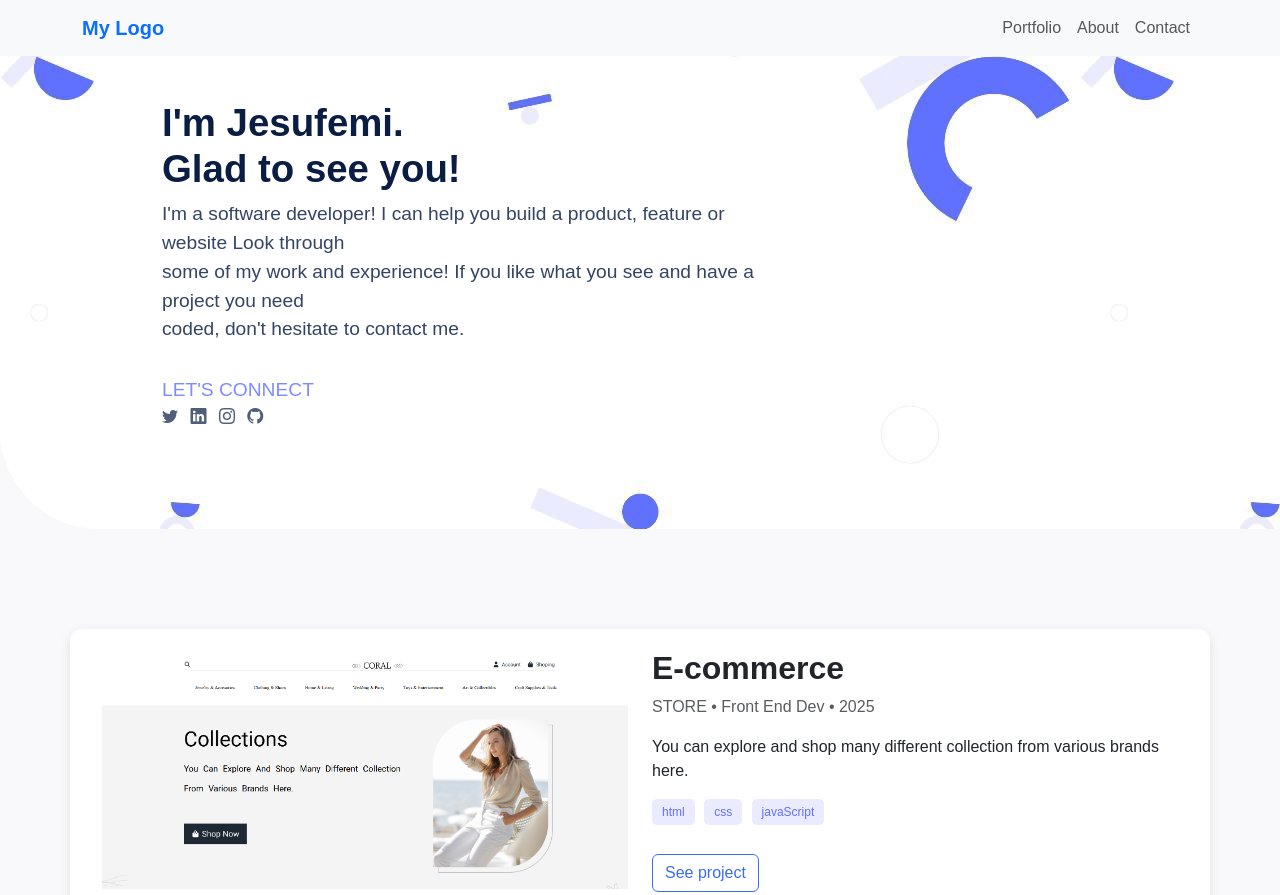
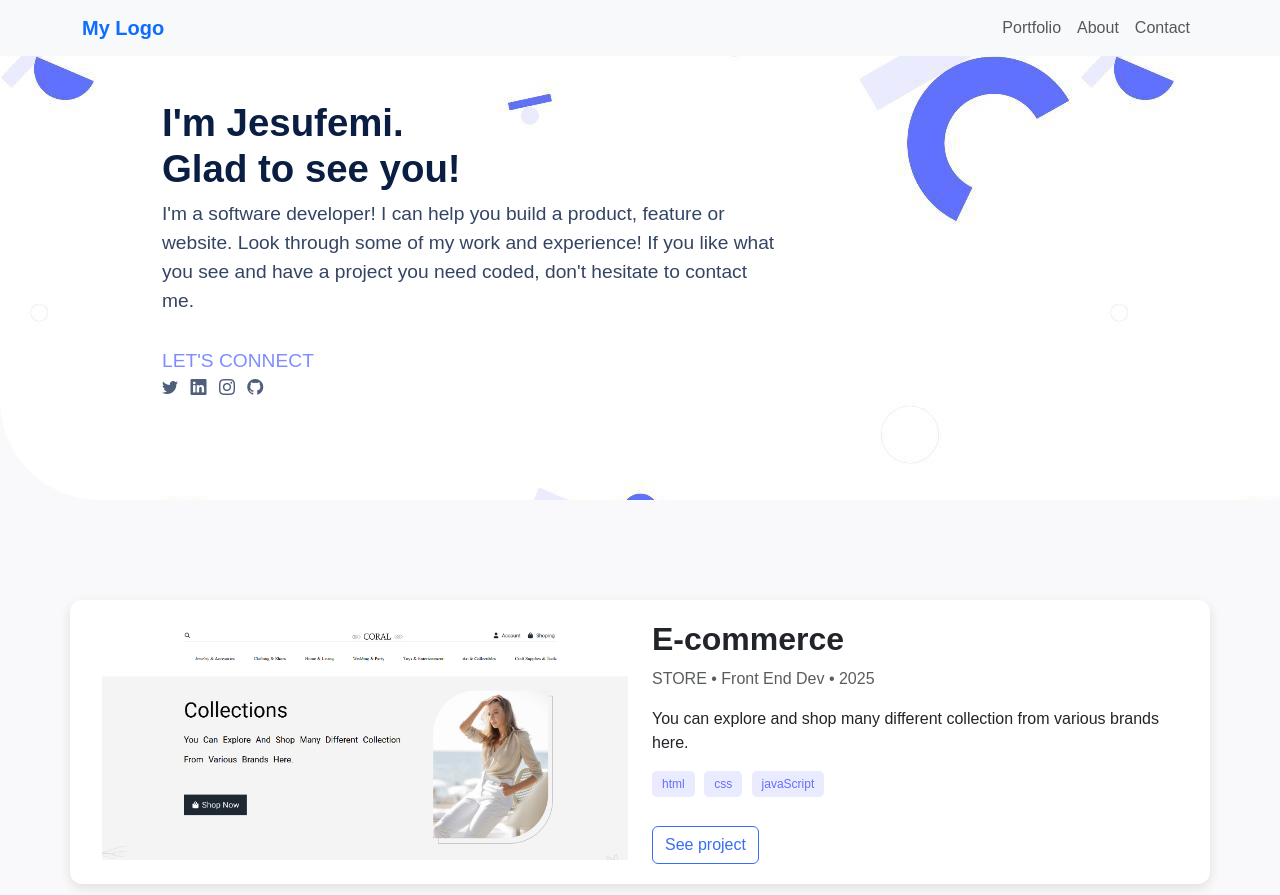
Before and after one commit to fmnla07/Project-portfolio, a plain HTML site: page index.html in a window 1280 px wide. Shown: the top 895 px of the page. Drawn offline with nearby package versions, Linux system fonts and the light colour scheme.

Commit message:
Updated HTML

```diff
--- a/index.html
+++ b/index.html
@@ -25,16 +25,16 @@
         </div>
     </nav>
 
-    <section class="top-section text-center text-md-start">
+    <section class="top-section text-md-start">
         <div class="top-text row align-items-center col-md-7">
             <h1 class="fw-bold">
                 I'm Jesufemi.<br>
                 Glad to see you!
             </h1>
             <p>
-                I'm a software developer! I can help you build a product, feature or website Look through<br>
-                some of my work and experience! If you like what you see and have a project you need<br>
-                coded, don't hesitate to contact me.
+                I'm a software developer! I can help you build a product, feature or website.
+                Look through some of my work and experience! If you like what you see and have
+                a project you need coded, don't hesitate to contact me.
             </p>
             <div class="social-icons mt-3">
             <span>LET'S CONNECT</span><br>
@@ -106,7 +106,6 @@
                             <img src="https://cdn.jsdelivr.net/gh/devicons/devicon/icons/css3/css3-original.svg" width="30" alt="">
                         <p>CSS</p>
                         </div>
-                        <div class="text-end small text-muted">></div>
                     </div>
                 </div>
                 <div class="d-flex skills-card align-items-center justify-content-between">
--- a/style.css
+++ b/style.css
@@ -4,6 +4,7 @@ body {
     margin: 0;
     padding: 0;
     scroll-behavior: smooth;
+    overflow-x: hidden;
 }
 .top-section{
     background-image: url(./images/bg-image.jpg);
```
